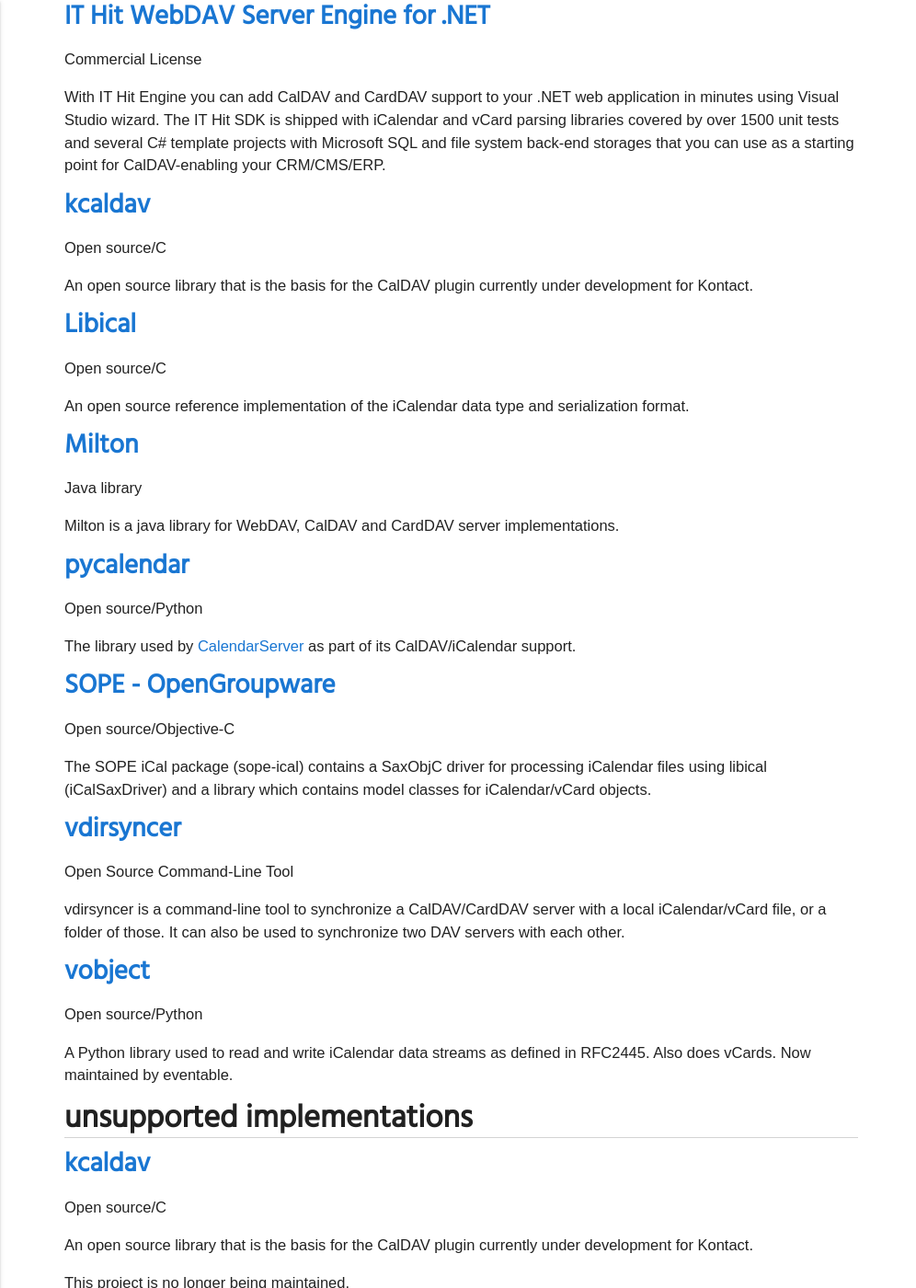
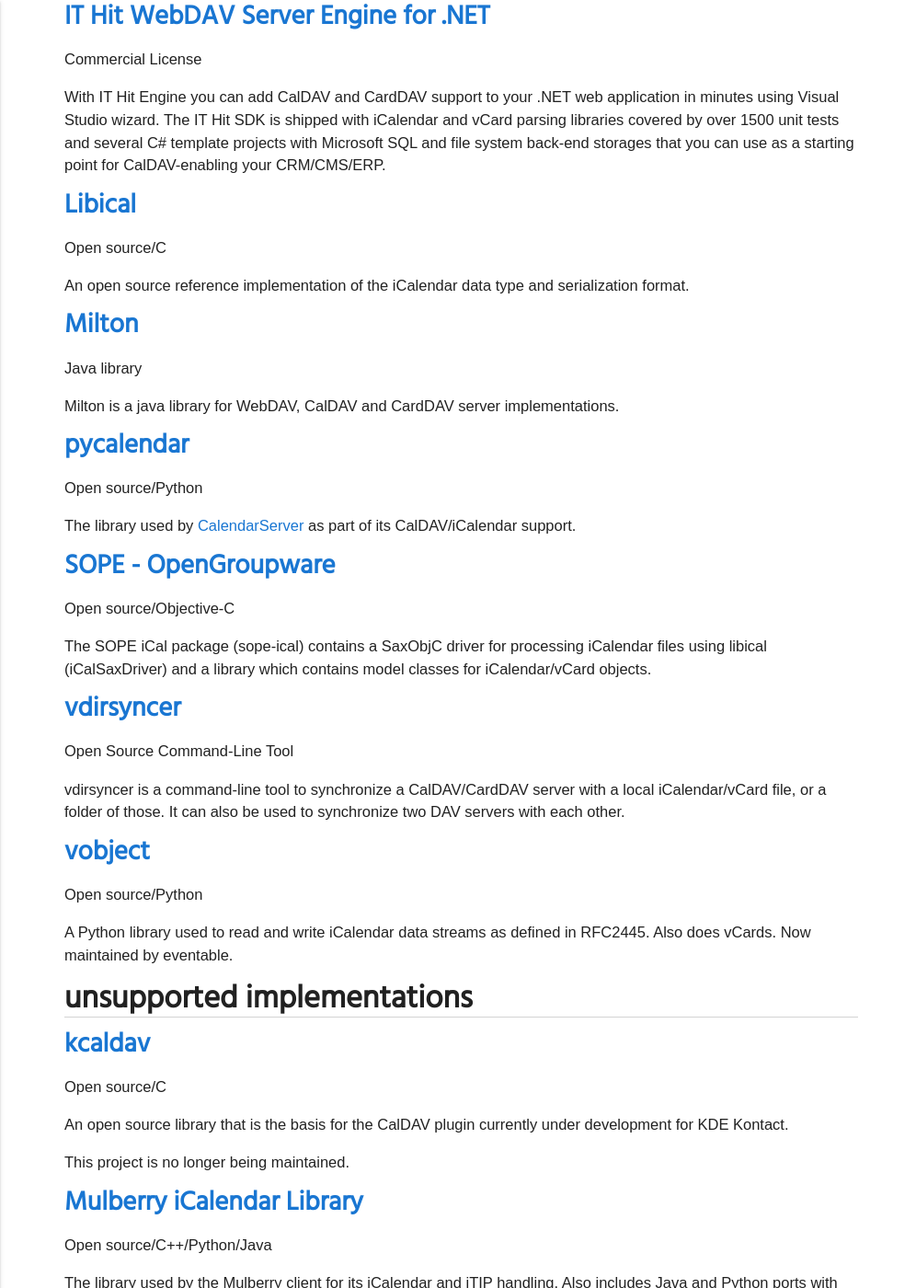
Before and after one commit to CalConnect/DEVGUIDE, a Jekyll site: the page built from _pages/CalDAV/libraries.md, in a window 1280 px wide and 1400 px high, scrolled down 941 px. Shown: the whole window at 92% size, without its empty margins (0-996 px from the left). Built offline with Jekyll 4.4.1, drawn with Linux system fonts in a browser that asks for light colours; some web fonts are replaced.

Commit message:
delete doublicate of kcaldav

```diff
--- a/_pages/CalDAV/libraries.md
+++ b/_pages/CalDAV/libraries.md
@@ -39,11 +39,6 @@ jsical - Javascript parser for rfc5545
 
 With IT Hit Engine you can add CalDAV and CardDAV support to your .NET web application in minutes using Visual Studio wizard. The IT Hit SDK is shipped with iCalendar and vCard parsing libraries covered by over 1500 unit tests and several C# template projects with Microsoft SQL and file system back-end storages that you can use as a starting point for CalDAV-enabling your CRM/CMS/ERP.
 
-### [kcaldav](https://code.google.com/archive/p/kcaldav/)
-**Open source/C**
-
-An open source library that is the basis for the CalDAV plugin currently under development for Kontact.
-
 ### [Libical](http://libical.github.io/libical/)
 **Open source/C**
 
@@ -79,7 +74,7 @@ A Python library used to read and write iCalendar data streams as defined in RFC
 ### [kcaldav](https://code.google.com/archive/p/kcaldav/)
 **Open source/C**
 
-An open source library that is the basis for the CalDAV plugin currently under development for Kontact.
+An open source library that is the basis for the CalDAV plugin currently under development for KDE Kontact.
 
 **This project is no longer being maintained.**
 
```
